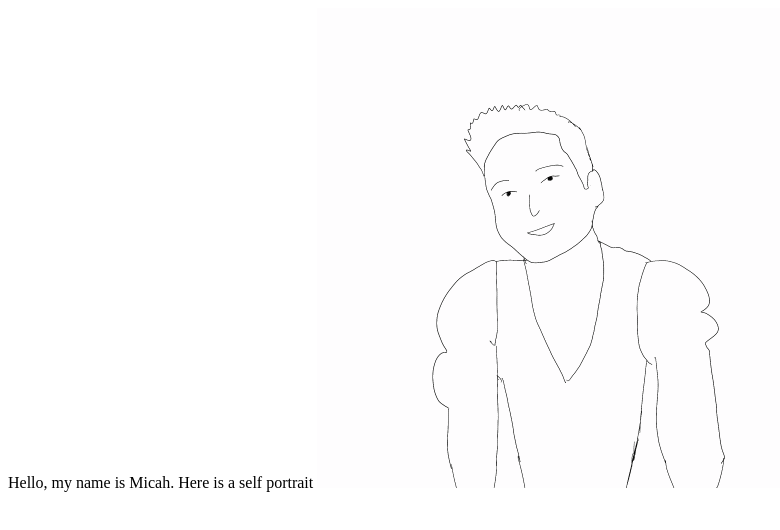
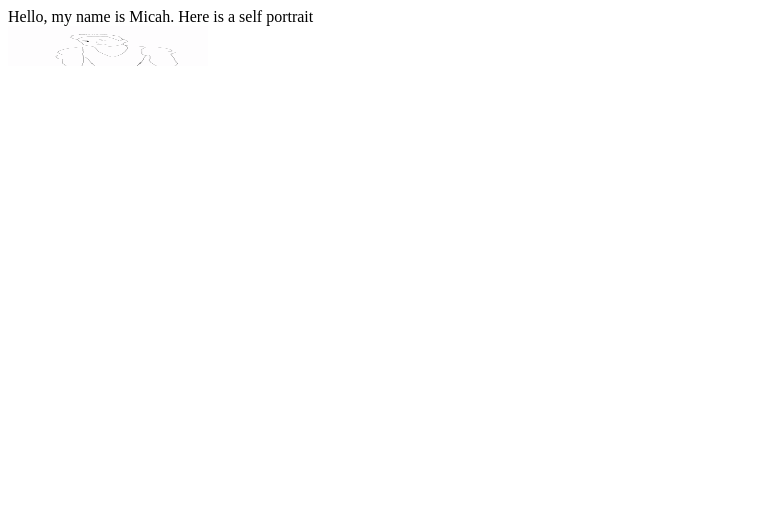
Before and after one commit to micahransomtaylor/micahransom.me, a plain HTML site: page index.html in a window 1280 px wide. Shown: the whole page, without its empty margins (0-780 px from the left). Drawn offline with Linux system fonts and the light colour scheme.

Commit message:
Update index.html

```diff
--- a/index.html
+++ b/index.html
@@ -5,6 +5,7 @@
     </head>
     <body>
         Hello, my name is Micah. Here is a self portrait
-            <img src="SelfPortrait.gif" alt="A poorly drawn self-portrait, winking with cute anime hearts" />
+        <br>
+            <img src="SelfPortrait.gif" width="200" height="40" alt="A poorly drawn self-portrait, winking with cute anime hearts" />
     </body>
 </html>
```
